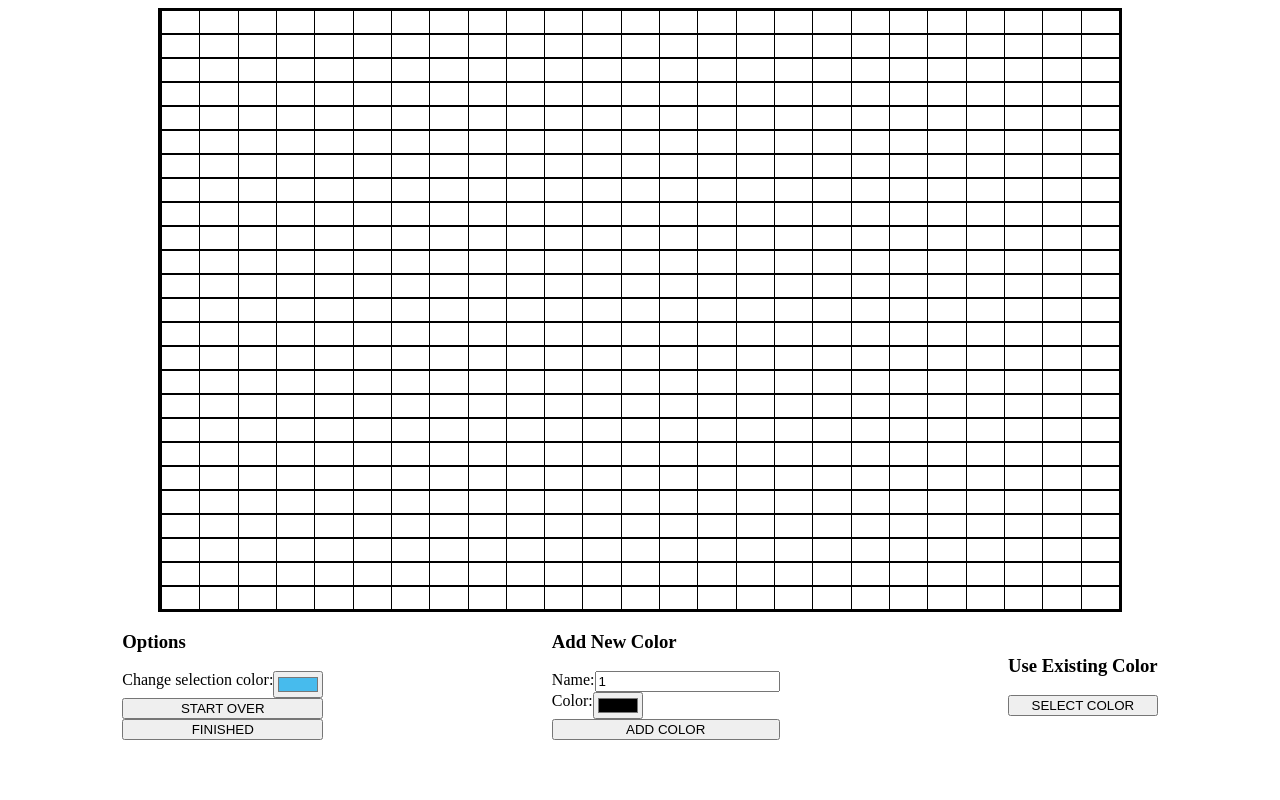
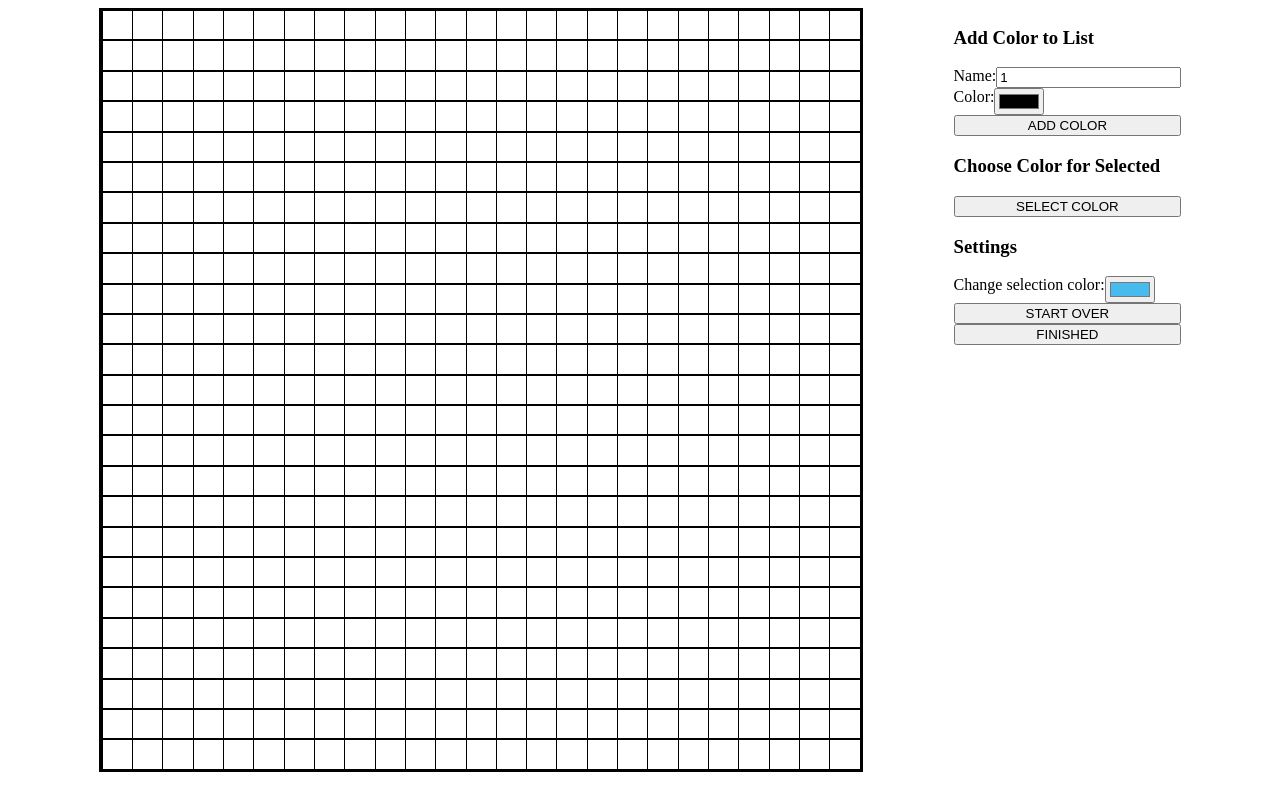
Before and after one commit to sydneysauer/color-by-number, a plain HTML site: page index.html in a window 1280 px wide. Both pictures are taken after a click on the button "Let's Go!". Drawn offline with Linux system fonts and the light colour scheme.

Commit message:
Fixed UI spacing to center multi-row elements

```diff
--- a/css/app.css
+++ b/css/app.css
@@ -29,6 +29,15 @@ p {
     box-sizing: border-box;
 }
 
+.initial-options {
+    width: 100vw;
+    height: 100vh;
+    display: flex;
+    flex-direction: column;
+    justify-content: center;
+    align-items: center;
+}
+
 .color-chunk {
     width: 20px;
     height: 20px;
@@ -36,9 +45,9 @@ p {
 
 .box {
     border: 2px solid black;
-    width: 75vw;
-    height: 75vh;
-    margin: auto;
+    width: 95vh;
+    height: 95vh;
+
     display: flex;
     flex-direction: row;
     flex-wrap: wrap;
@@ -59,7 +68,6 @@ p {
 .vertical {
     display: flex;
     flex-direction: column;
-    margin: auto;
 }
 
 .selected{
@@ -72,3 +80,11 @@ p {
     font-size: 20px;
    text-align: center;
 }
+.center {
+    justify-content: space-evenly;
+}
+
+#all-colors {
+    max-height: 40vh;
+    overflow-y: scroll;
+}
--- a/index.html
+++ b/index.html
@@ -13,20 +13,12 @@
         </div>
 
         <div class="hidden">
+            <div class="horizontal center">
                 <div class="box grid"></div>
+                <div class="vertical">
 
-            <div class="horizontal">
-                <div class="vertical">
-                    <h3>Options</h3>
-                    <div class="horizontal">
-                        <label>Change selection color: </label>
-                        <input type="color" id="selection-color" value="#47bbed">
-                    </div>
-                    <button id="restart">START OVER</button>
-                    <button id="finish">FINISHED</button>
-                </div>
                     <div class="options vertical">
-                    <h3>Add New Color</h3>
+                        <h3>Add Color to List</h3>
                         <div class="horizontal">
                             <label>Name: </label><input type="text" id="name" value="1"><br>
                         </div>
@@ -36,13 +28,21 @@
                         <button id="save">ADD COLOR</button>
                     </div>
                     <div class="vertical">
-                    <h3>Use Existing Color</h3>
+                        <h3>Choose Color for Selected</h3>
                         <div id="all-colors" class="vertical"></div>
                         <button id="select">SELECT COLOR</button>
                     </div>
+                    <div class="vertical">
+                        <h3>Settings</h3>
+                        <div class="horizontal">
+                            <label>Change selection color: </label>
+                            <input type="color" id="selection-color" value="#47bbed">
                         </div>
-
-
+                        <button id="restart">START OVER</button>
+                        <button id="finish">FINISHED</button>
+                    </div>
+                </div>
+            </div>
         </div>
     </body>
     <script src="js/app.js"></script>
--- a/js/app.js
+++ b/js/app.js
@@ -4,9 +4,11 @@ var startBtn = document.querySelector("#start");
 startBtn.addEventListener("click", function buildGrid() {
     // Hide initial options
     const grid = document.querySelector(".hidden");
+    grid.classList.remove("hidden");
     grid.classList.add("vertical");
-    grid.classList.remove("hidden");
-    document.querySelector(".initial-options").classList.add("hidden");
+    const startScreeen = document.querySelector(".initial-options");
+    startScreeen.classList.remove("initial-options");
+    startScreeen.classList.add("hidden");
 
     var rows = document.querySelector('#rows').value;
     var columns = document.querySelector('#columns').value;
@@ -103,7 +105,7 @@ colorBtn.addEventListener("click", function selectColor() {
 
 
 
-// Restar process button
+// Restart button
 const restartButton = document.querySelector('#restart');
 restartButton.addEventListener("click", function deselectAll() {
     window.location.reload();
```
Lines whose indentation alone changed are shown as unchanged.
